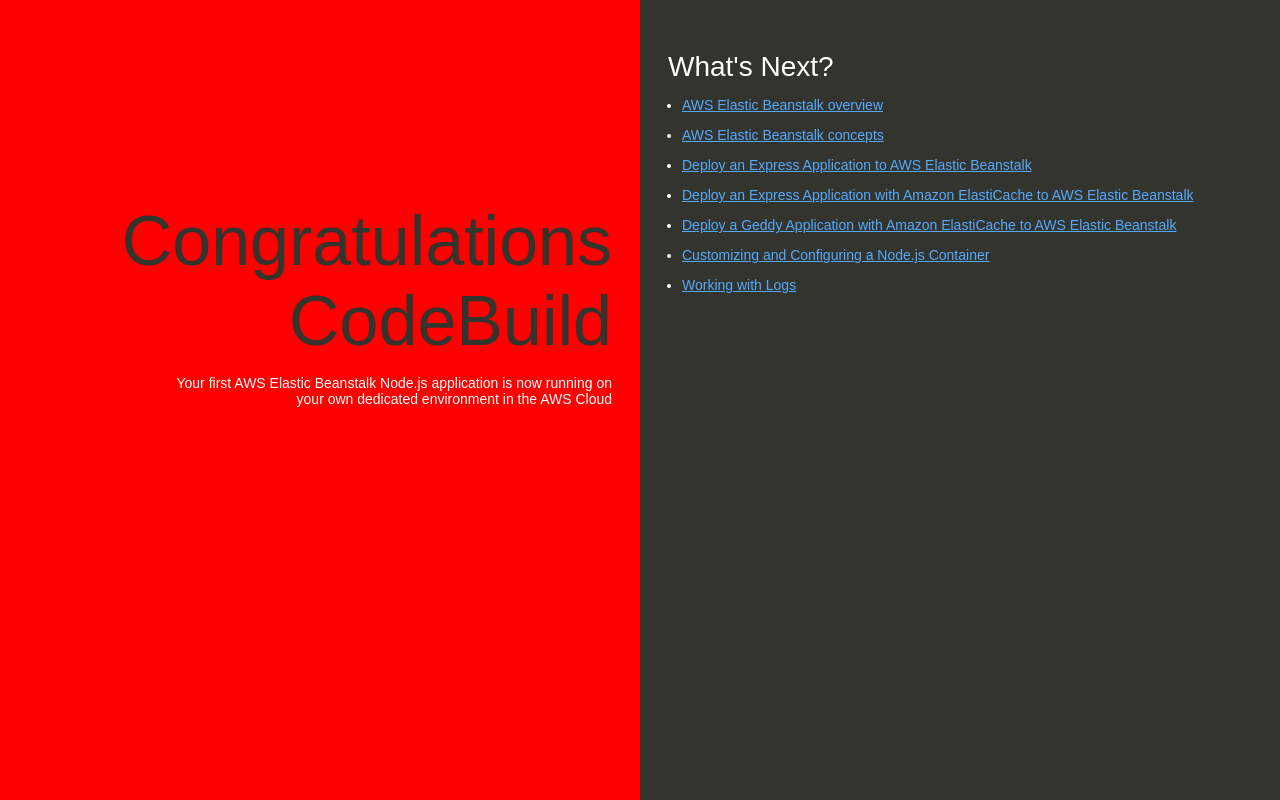
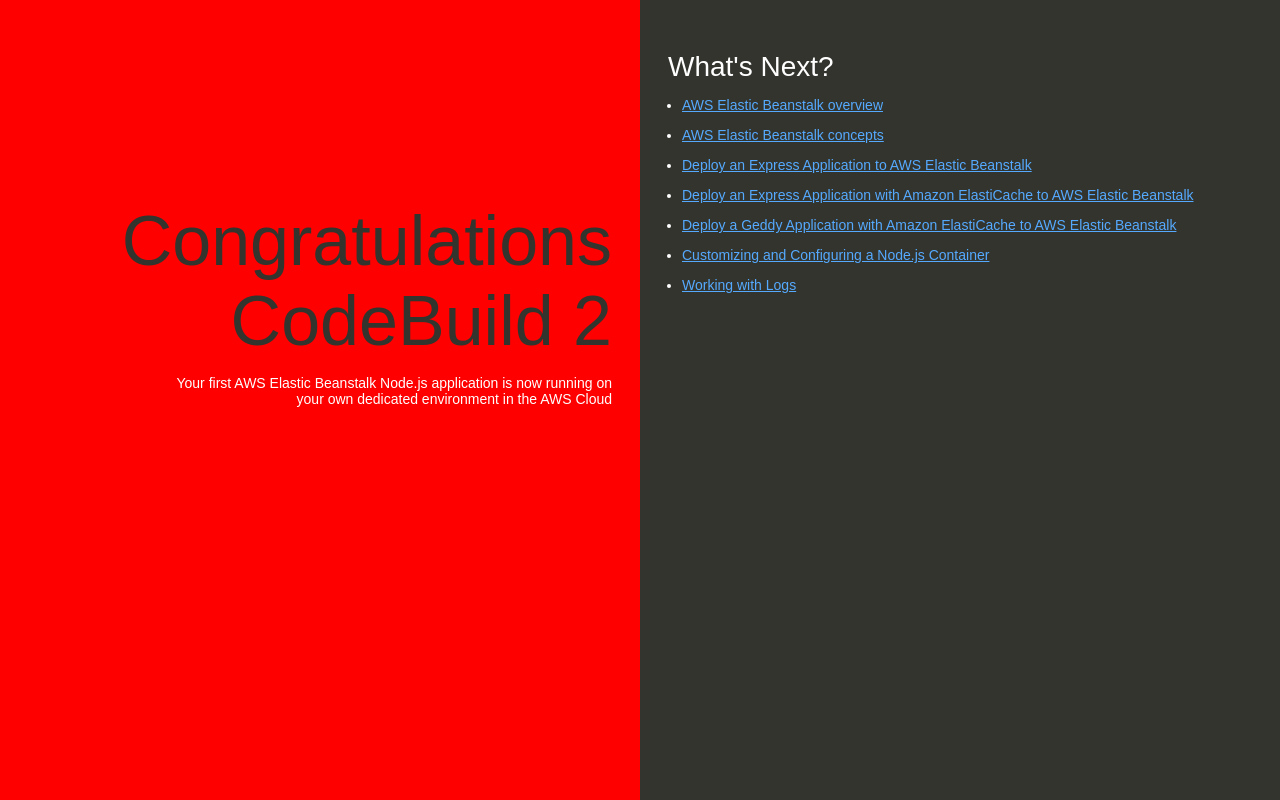
Before and after one commit to BigBigBai/nodejs-v2-blue, a website: page index.html in a window 1280 px wide. Drawn offline with Linux system fonts and the light colour scheme.

Commit message:
Update heading text in index.html

```diff
--- a/index.html
+++ b/index.html
@@ -74,7 +74,7 @@
   </head>
   <body>
     <div class="textColumn">
-      <h1>Congratulations CodeBuild</h1>
+      <h1>Congratulations CodeBuild 2</h1>
       <p>Your first AWS Elastic Beanstalk Node.js application is now running on your own dedicated environment in the AWS Cloud</p>
     </div>
     <div class="linksColumn">
```
